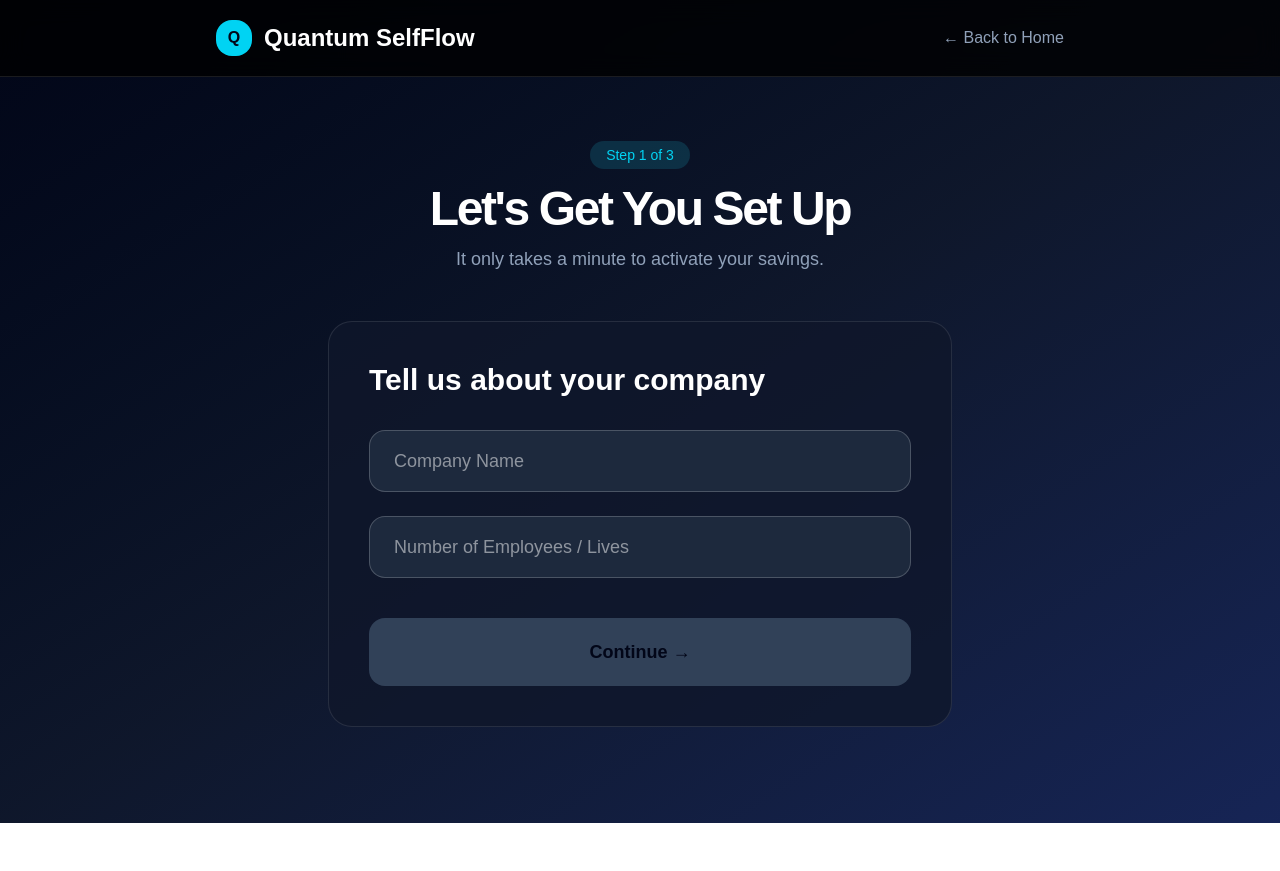
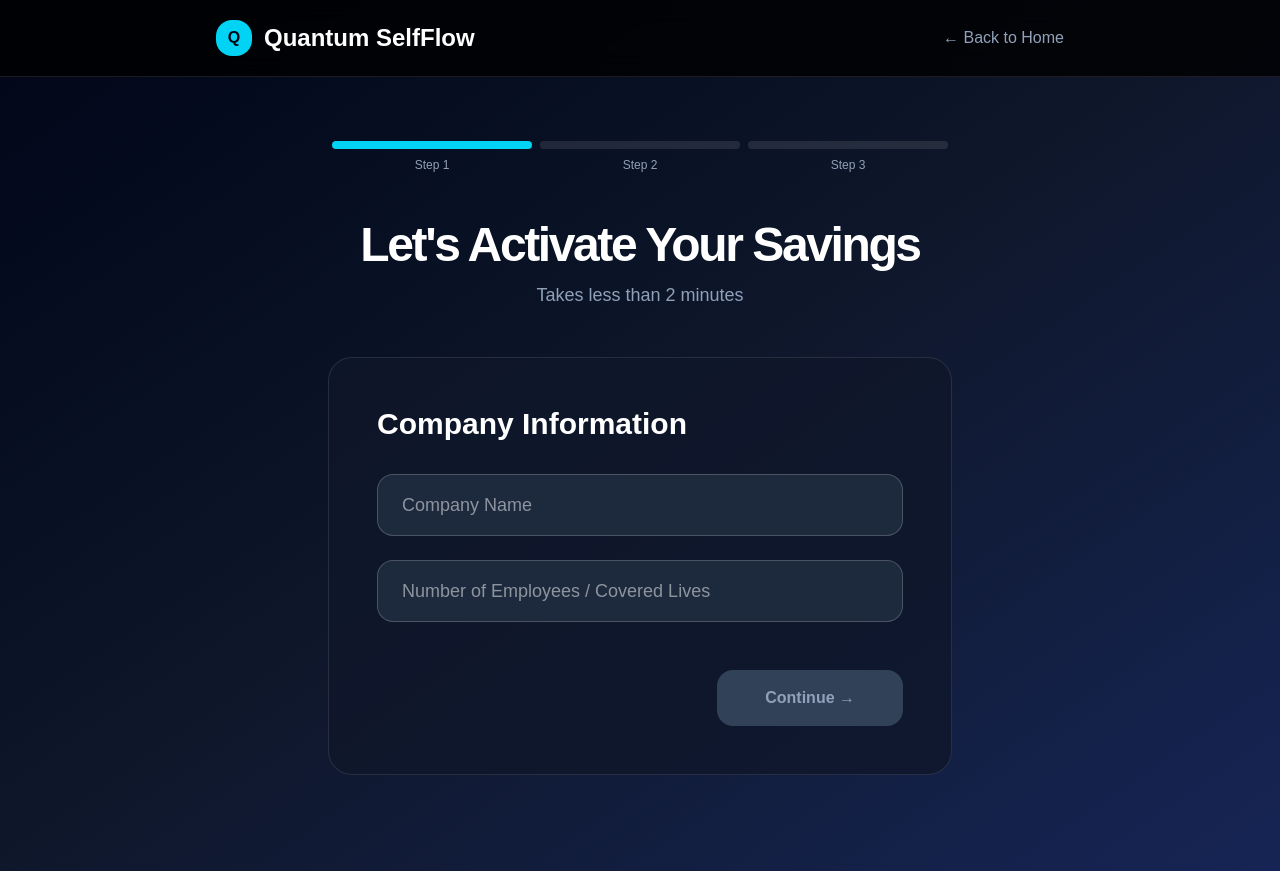
Before and after one commit to ryunstuart/quantum-selfflow, a Next.js app in the folder frontend/: page /onboarding in a window 1280 px wide. Before the commit the page ends 823 px from the top, so only its background shows below. Built offline with nearby package versions, Linux system fonts and the light colour scheme.

Commit message:
Enhanced professional onboarding with progress bar

```diff
--- a/frontend/app/onboarding/page.tsx
+++ b/frontend/app/onboarding/page.tsx
@@ -15,9 +15,14 @@ export default function Onboarding() {
     setFormData(prev => ({ ...prev, [field]: value }));
   };
 
+  const canProceed = () => {
+    if (step === 1) return formData.companyName && formData.employeeCount;
+    if (step === 2) return formData.planType;
+    return true;
+  };
+
   const nextStep = () => {
     if (step === 3) {
-      // Save to localStorage and redirect to dashboard
       localStorage.setItem('selfflow_user', JSON.stringify({
         ...formData,
         activatedAt: new Date().toISOString(),
@@ -43,96 +48,108 @@ export default function Onboarding() {
       </nav>
 
       <div className="max-w-2xl mx-auto px-6 pt-16 pb-24">
-        <div className="text-center mb-12">
-          <div className="inline-flex items-center gap-2 bg-cyan-900/50 text-cyan-400 px-4 py-1 rounded-full text-sm mb-4">
-            Step {step} of 3
-          </div>
-          <h1 className="text-5xl font-bold tracking-tighter">Let's Get You Set Up</h1>
-          <p className="text-slate-400 mt-3 text-lg">It only takes a minute to activate your savings.</p>
+        {/* Progress Bar */}
+        <div className="flex justify-between mb-12">
+          {[1, 2, 3].map((s) => (
+            <div key={s} className="flex-1">
+              <div className={`h-2 rounded-full mx-1 transition-all ${step >= s ? 'bg-cyan-400' : 'bg-white/10'}`} />
+              <div className="text-center text-xs mt-2 text-slate-400">Step {s}</div>
+            </div>
+          ))}
         </div>
 
-        <div className="bg-slate-900/80 border border-white/10 rounded-3xl p-10">
-          {/* Step 1: Company Info */}
+        <div className="text-center mb-12">
+          <h1 className="text-5xl font-bold tracking-tighter">Let's Activate Your Savings</h1>
+          <p className="text-slate-400 mt-3 text-lg">Takes less than 2 minutes</p>
+        </div>
+
+        <div className="bg-slate-900/80 border border-white/10 rounded-3xl p-12">
+          {/* Step 1 */}
           {step === 1 && (
             <div>
-              <h2 className="text-3xl font-semibold mb-8">Tell us about your company</h2>
+              <h2 className="text-3xl font-semibold mb-8">Company Information</h2>
               <input
                 type="text"
                 placeholder="Company Name"
-                className="w-full bg-slate-800 border border-white/20 rounded-2xl px-6 py-4 mb-6 text-lg"
+                className="w-full bg-slate-800 border border-white/20 rounded-2xl px-6 py-4 mb-6 text-lg focus:outline-none focus:border-cyan-400"
                 value={formData.companyName}
                 onChange={(e) => updateField('companyName', e.target.value)}
               />
               <input
                 type="number"
-                placeholder="Number of Employees / Lives"
-                className="w-full bg-slate-800 border border-white/20 rounded-2xl px-6 py-4 text-lg"
+                placeholder="Number of Employees / Covered Lives"
+                className="w-full bg-slate-800 border border-white/20 rounded-2xl px-6 py-4 text-lg focus:outline-none focus:border-cyan-400"
                 value={formData.employeeCount}
                 onChange={(e) => updateField('employeeCount', e.target.value)}
               />
+            </div>
+          )}
+
+          {/* Step 2 */}
+          {step === 2 && (
+            <div>
+              <h2 className="text-3xl font-semibold mb-8">Select Your Plan Type</h2>
+              <div className="space-y-4">
+                {[
+                  { type: 'Level-Funded', desc: 'Fixed monthly payments with surplus return' },
+                  { type: 'Self-Insured', desc: 'Pay claims directly with stop-loss protection' },
+                  { type: 'TPA Client', desc: 'Third-party administrator managing your claims' }
+                ].map((plan) => (
+                  <button
+                    key={plan.type}
+                    onClick={() => updateField('planType', plan.type)}
+                    className={`w-full text-left p-8 rounded-3xl border transition-all hover:border-cyan-400 ${
+                      formData.planType === plan.type ? 'border-cyan-400 bg-cyan-900/30' : 'border-white/10'
+                    }`}
+                  >
+                    <div className="font-semibold text-2xl">{plan.type}</div>
+                    <div className="text-slate-400 mt-2">{plan.desc}</div>
+                  </button>
+                ))}
+              </div>
+            </div>
+          )}
+
+          {/* Step 3 - Confirmation */}
+          {step === 3 && (
+            <div className="text-center py-12">
+              <div className="text-7xl mb-8">🎉</div>
+              <h2 className="text-4xl font-bold mb-4">Almost Ready!</h2>
+              <p className="text-xl text-slate-300 mb-10">
+                {formData.companyName} will now have instant access to the Priority PPO network.
+              </p>
+
+              <div className="bg-emerald-900/30 border border-emerald-400/30 rounded-2xl p-8 mb-12">
+                <div className="text-5xl font-bold text-emerald-400">10.5%</div>
+                <div className="text-slate-300 mt-2">Expected Average Annual Savings</div>
+              </div>
+
               <button
                 onClick={nextStep}
-                disabled={!formData.companyName || !formData.employeeCount}
-                className="w-full mt-10 bg-cyan-400 hover:bg-cyan-300 disabled:bg-slate-700 text-slate-950 font-semibold py-5 rounded-2xl text-lg"
+                className="w-full bg-cyan-400 hover:bg-cyan-300 text-slate-950 font-semibold py-6 rounded-2xl text-xl transition"
               >
-                Continue →
+                Activate Quantum SelfFlow & View Dashboard →
               </button>
             </div>
           )}
 
-          {/* Step 2: Plan Type */}
-          {step === 2 && (
-            <div>
-              <h2 className="text-3xl font-semibold mb-8">What type of plan do you have?</h2>
-              <div className="space-y-4">
-                {['Level-Funded', 'Self-Insured', 'TPA Client'].map((type) => (
-                  <button
-                    key={type}
-                    onClick={() => {
-                      updateField('planType', type);
-                      nextStep();
-                    }}
-                    className={`w-full text-left p-6 rounded-2xl border transition-all ${
-                      formData.planType === type
-                        ? 'border-cyan-400 bg-cyan-900/30'
-                        : 'border-white/10 hover:border-white/30'
-                    }`}
-                  >
-                    <div className="font-semibold text-xl">{type}</div>
-                    <div className="text-slate-400 text-sm mt-1">
-                      {type === 'Level-Funded' && 'Fixed monthly payments with surplus return'}
-                      {type === 'Self-Insured' && 'Pay claims directly + stop-loss protection'}
-                      {type === 'TPA Client' && 'Third-party administrator managing claims'}
-                    </div>
-                  </button>
-                ))}
-              </div>
-              <button onClick={prevStep} className="mt-8 text-slate-400 hover:text-white">← Back</button>
-            </div>
-          )}
-
-          {/* Step 3: Activation */}
-          {step === 3 && (
-            <div className="text-center py-8">
-              <div className="text-6xl mb-6">🎉</div>
-              <h2 className="text-4xl font-bold mb-4">You're Ready to Start Saving!</h2>
-              <p className="text-xl text-slate-300 mb-10">
-                {formData.companyName} is now connected to the Priority PPO network.
-              </p>
-
-              <div className="bg-emerald-900/30 border border-emerald-500/30 rounded-2xl p-8 mb-10">
-                <div className="text-emerald-400 text-5xl font-bold mb-2">10.5%</div>
-                <div className="text-slate-300">Expected Average Annual Savings</div>
-              </div>
-
+          {/* Navigation Buttons */}
+          <div className="flex justify-between mt-12">
+            {step > 1 && (
+              <button onClick={prevStep} className="px-8 py-4 text-slate-400 hover:text-white">
+                ← Back
+              </button>
+            )}
+            {step < 3 && (
               <button
                 onClick={nextStep}
-                className="w-full bg-cyan-400 hover:bg-cyan-300 text-slate-950 font-semibold py-6 rounded-2xl text-xl"
+                disabled={!canProceed()}
+                className="ml-auto bg-cyan-400 hover:bg-cyan-300 disabled:bg-slate-700 disabled:text-slate-400 text-slate-950 font-semibold px-12 py-4 rounded-2xl transition"
               >
-                Activate Quantum SelfFlow & Go to Dashboard →
+                Continue →
               </button>
-            </div>
-          )}
+            )}
+          </div>
         </div>
       </div>
     </div>
```
